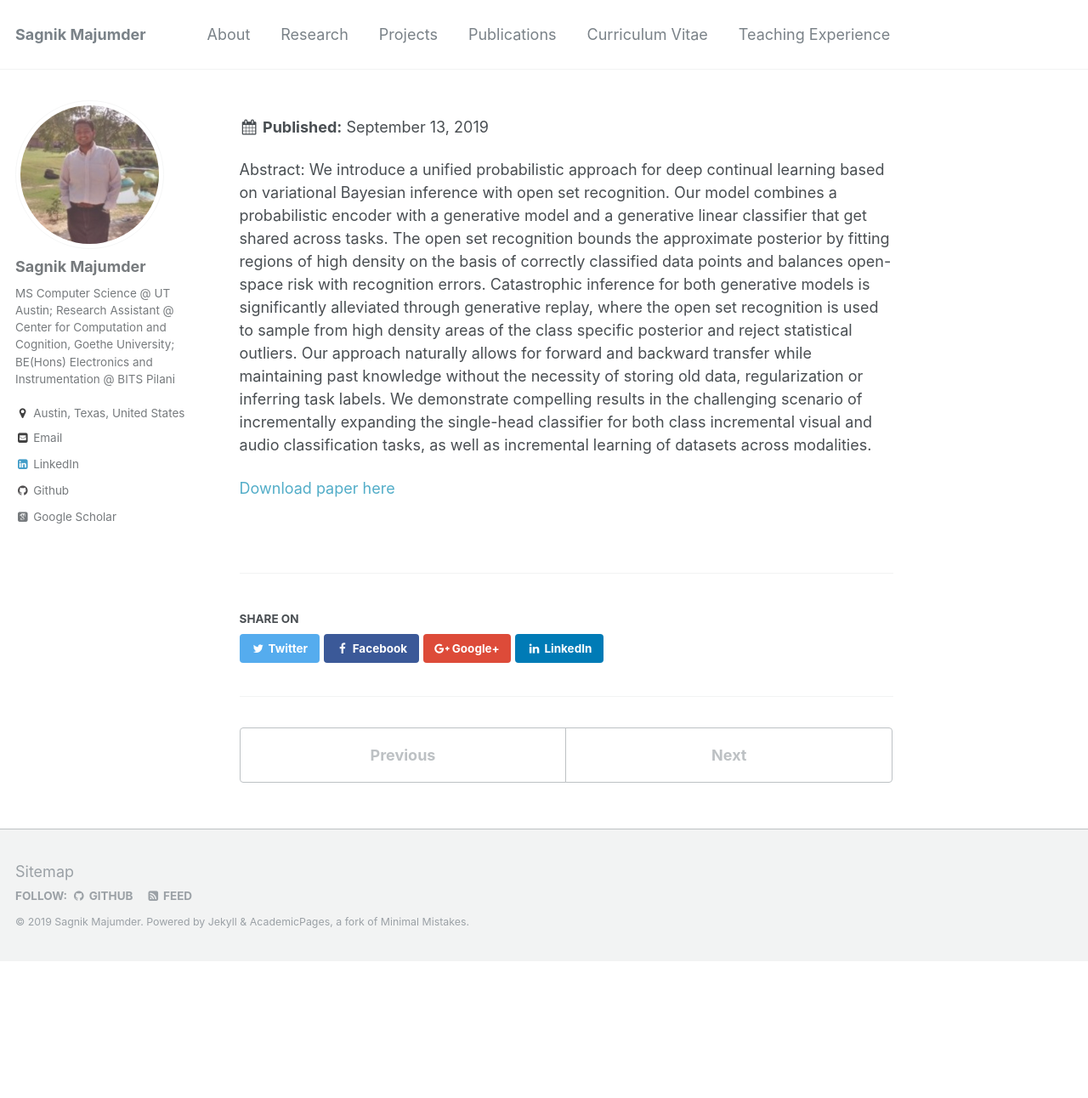
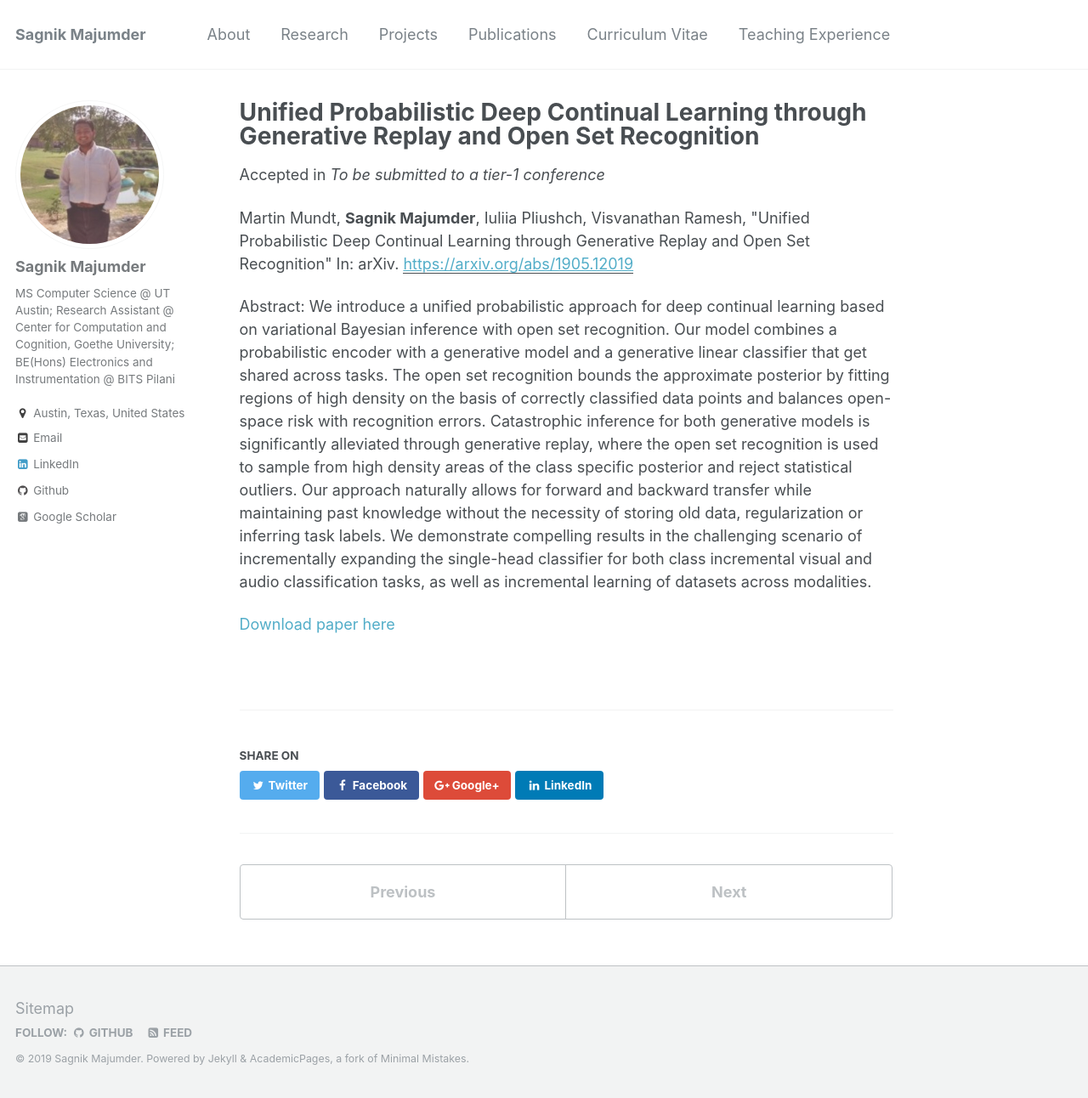
Before and after one commit to SAGNIKMJR/sagnikmjr.github.io, a Jekyll site: the page built from _publications/Publication6_CVPR2019.md, in a window 1280 px wide and 1292 px high. Shown: the whole window at 85% size. Built offline with Jekyll 4.4.1, drawn with Linux system fonts in a browser that asks for light colours; some web fonts are replaced.

Commit message:
publications debug updates 24

```diff
--- a/_publications/Publication6_CVPR2019.md
+++ b/_publications/Publication6_CVPR2019.md
@@ -4,8 +4,8 @@ collection: publications
 permalink: /publication/6/
 excerpt: "We introduce a unified probabilistic approach for deep continual learning based on variational Bayesian inference with open set recognition. Our model combines a probabilistic encoder with a generative model and a generative linear classifier that get shared across tasks. The open set recognition bounds the approximate posterior by fitting regions of high density on the basis of correctly classified data points and balances open-space risk with recognition errors. Catastrophic inference for both generative models is significantly alleviated through generative replay, where the open set recognition is used to sample from high density areas of the class specific posterior and reject statistical outliers. Our approach naturally allows for forward and backward transfer while maintaining past knowledge without the necessity of storing old data, regularization or inferring task labels. We demonstrate compelling results in the challenging scenario of incrementally expanding the single-head classifier for both class incremental visual and audio classification tasks, as well as incremental learning of datasets across modalities."
 date: 2018-12-07
-<!-- venue: 'ICCV SDLCV 2019, Seoul'
- -->paperurl: 'https://arxiv.org/abs/1905.12019'
+venue: 'To be submitted to a tier-1 conference'
+paperurl: 'https://arxiv.org/abs/1905.12019'
 
 citation: 'Martin Mundt, <b>Sagnik Majumder</b>, Iuliia Pliushch, Visvanathan Ramesh, &quot;Unified Probabilistic Deep Continual Learning through Generative Replay and Open Set Recognition&quot; In: arXiv.
 '
```
